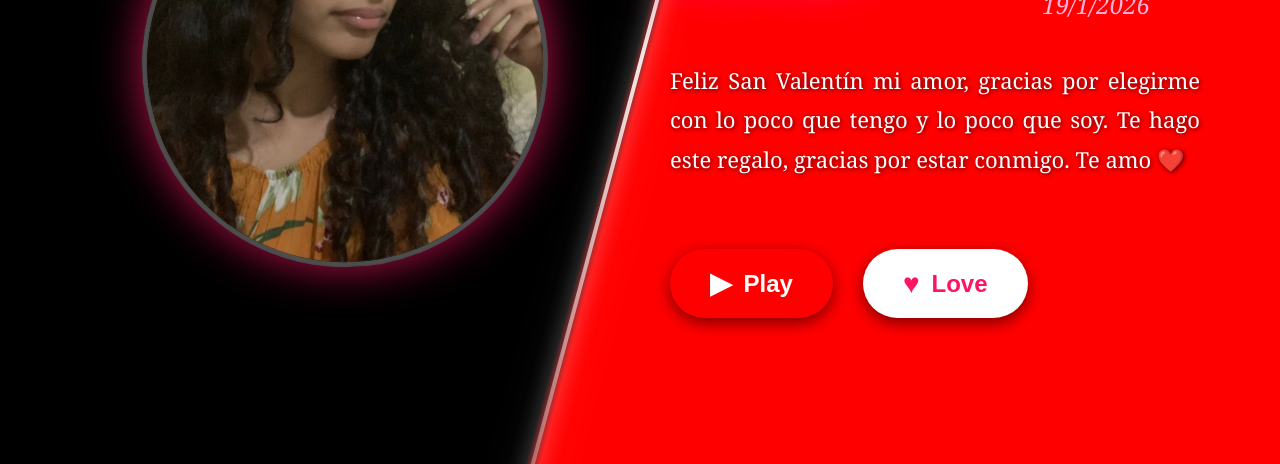
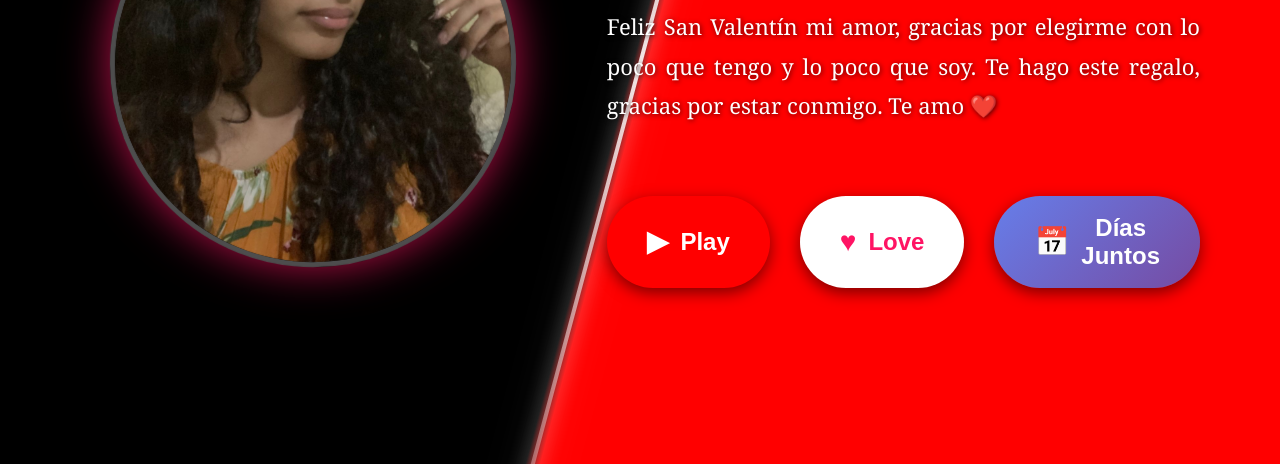
Before and after one commit to jephersonRD/My-chichi, a plain HTML site: page index.html in a window 1280 px wide. Shown: the part 336-800 px from the top of the page. Drawn offline with Linux system fonts and the light colour scheme.

Commit message:
Add files via upload

```diff
--- a/index.html
+++ b/index.html
@@ -45,6 +45,9 @@
                 <button class="btn-love" id="loveBtn">
                     <span class="btn-icon">♥</span> Love
                 </button>
+                <button class="btn-counter" onclick="window.location.href='contador-dias.html'" style="background: linear-gradient(135deg, #667eea 0%, #764ba2 100%); color: white;">
+                    <span class="btn-icon">📅</span> Días Juntos
+                </button>
             </div>
         </div>
     </div>
```
